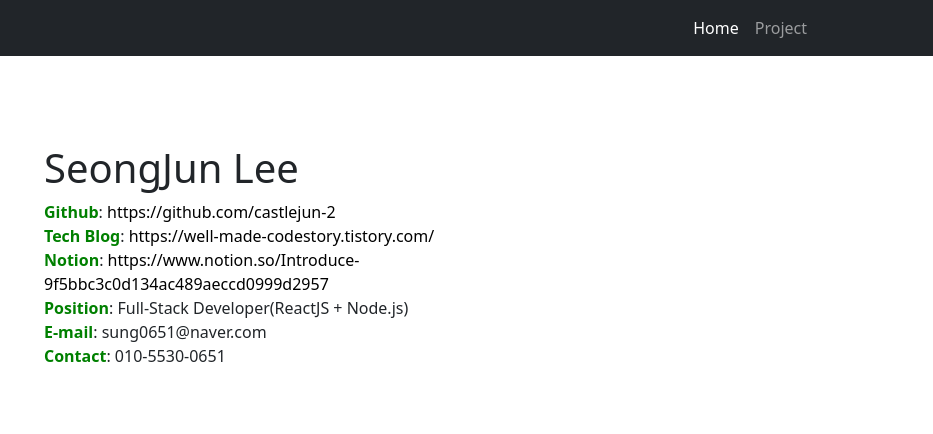
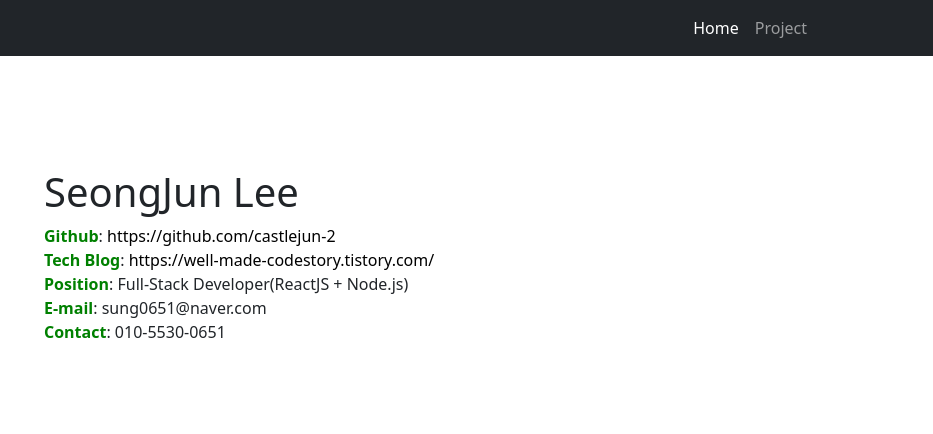
Before and after one commit to castlejun-2/Mid-Term-Project, a plain HTML site: page index.html in a window 1280 px wide. Shown: the top 434 px of the page, 347-1280 px from the left. Drawn offline with nearby package versions, Linux system fonts and the light colour scheme.

Commit message:
9th commit

```diff
--- a/index.html
+++ b/index.html
@@ -41,7 +41,7 @@
             alt="..."
           />
         </div>
-        <div class="col-lg-7">
+        <div class="col-lg-5">
           <h1 class="font-weight-light">SeongJun Lee</h1>
           <p>
             <b style="color: green">Github</b>:
@@ -51,15 +51,12 @@
               >https://well-made-codestory.tistory.com/</a
             >
             <br />
-            <b style="color: green">Notion</b>:
-            <a style="text-decoration: none; color: black" href="https://www.notion.so/Introduce-9f5bbc3c0d134ac489aeccd0999d2957"
-              >https://www.notion.so/Introduce-9f5bbc3c0d134ac489aeccd0999d2957</a
-            >
-            <br />
             <b style="color: green">Position</b>: Full-Stack Developer(ReactJS + Node.js) <br />
             <b style="color: green">E-mail</b>: sung0651@naver.com <br />
             <b style="color: green">Contact</b>: 010-5530-0651 <br />
           </p>
+        </div>
+        <div class="col-lg-4">
         </div>
       </div>
       <div class="card text-white bg-secondary my-5 text-center">
@@ -152,7 +149,8 @@
                     <img src="assets/celeb2.png" style="margin-top: 25px; width: 600px; height: 300px" />
                 </div>
                 <br /><b>시연영상</b>
-                  <a href="https://drive.google.com/file/d/1epCftv61JCCzhwpGLhuLcY2IYl7yTte9/view">📺</a>
+                  <a href="https://drive.google.com/file/d/1epCftv61JCCzhwpGLhuLcY2IYl7yTte9/view">📺</a> <br />
+                  <iframe src="https://rr4---sn-3pm7dnes.c.drive.google.com/videoplayback?expire=1651758061&amp;ei=rZtzYu21FdWW-LYPvO69WA&amp;ip=220.117.148.216&amp;cp=QVRKU0hfV1BUQlhPOlZlcmRuTWROb2czQjRpZGJYbGw3VTNLcDE4c3IwckdHa2FGZTdrb2VtdkY&amp;id=068d41b833c4790d&amp;itag=18&amp;source=webdrive&amp;requiressl=yes&amp;mh=Sd&amp;mm=32&amp;mn=sn-3pm7dnes&amp;ms=su&amp;mv=m&amp;mvi=4&amp;pl=18&amp;ttl=transient&amp;susc=dr&amp;driveid=1epCftv61JCCzhwpGLhuLcY2IYl7yTte9&amp;app=explorer&amp;mime=video/mp4&amp;vprv=1&amp;prv=1&amp;dur=115.890&amp;lmt=1636928123280743&amp;mt=1651743381&amp;subapp=DRIVE_WEB_FILE_VIEWER&amp;sparams=expire,ei,ip,cp,id,itag,source,requiressl,ttl,susc,driveid,app,mime,vprv,prv,dur,lmt&amp;sig=AOq0QJ8wRQIhAIbEyyuNWsK9JSGPEiSOzaOnqG9K1Exw_QUfd7l7xFTHAiAyEQX8x7nWh1m094Xc7DlLbvjnVLyPexAz7mw-ywnV4A==&amp;lsparams=mh,mm,mn,ms,mv,mvi,pl&amp;lsig=AG3C_xAwRAIgKjHvdks1v1cUeo786e2BiUw0z_JFrdIBFSRVjtOmho0CIDWCOpJ_K0IZKDMcOlNGEXlsyPsAIh5PjMaiPPgFl9by&amp;cpn=KeHOV_qFQhqK4Q4v&amp;c=WEB_EMBEDDED_PLAYER&amp;cver=1.20220501.00.01" width="500" height="270"></iframe>
               </p>
             </div>
           </div>
@@ -192,7 +190,7 @@
                 <p style="font-size: 14px" class="card-text">
                   <b>개발목적</b> <br />
                   개발자들은 포토폴리오를 위해서는, 일반적으로 깃허브에 프로젝트 코드를 올리고 노션에 포토폴리오를 정리한다.<br />
-                  이 때, 자신이 어떤 언어를 많이 사용하고 강점을 갖는지 알 수 없으므로 이러한 장점들을 분석하여 포토폴리오로 제작 할 수 있도록 제작
+                  이 때, 자신이 어떤 언어를 많이 사용하고 강점을 갖는지 알 수 없으므로 이러한 장점들을 분석하여 포토폴리오로 제작 할 수 있도록 제작 <br />
                   <br /><b>주요기능</b> <br />
                   1. 깃허브 레퍼지토리 분석 <br />
                   2. 다양한 개발자들의 포토폴리오 비교 <br />
```
